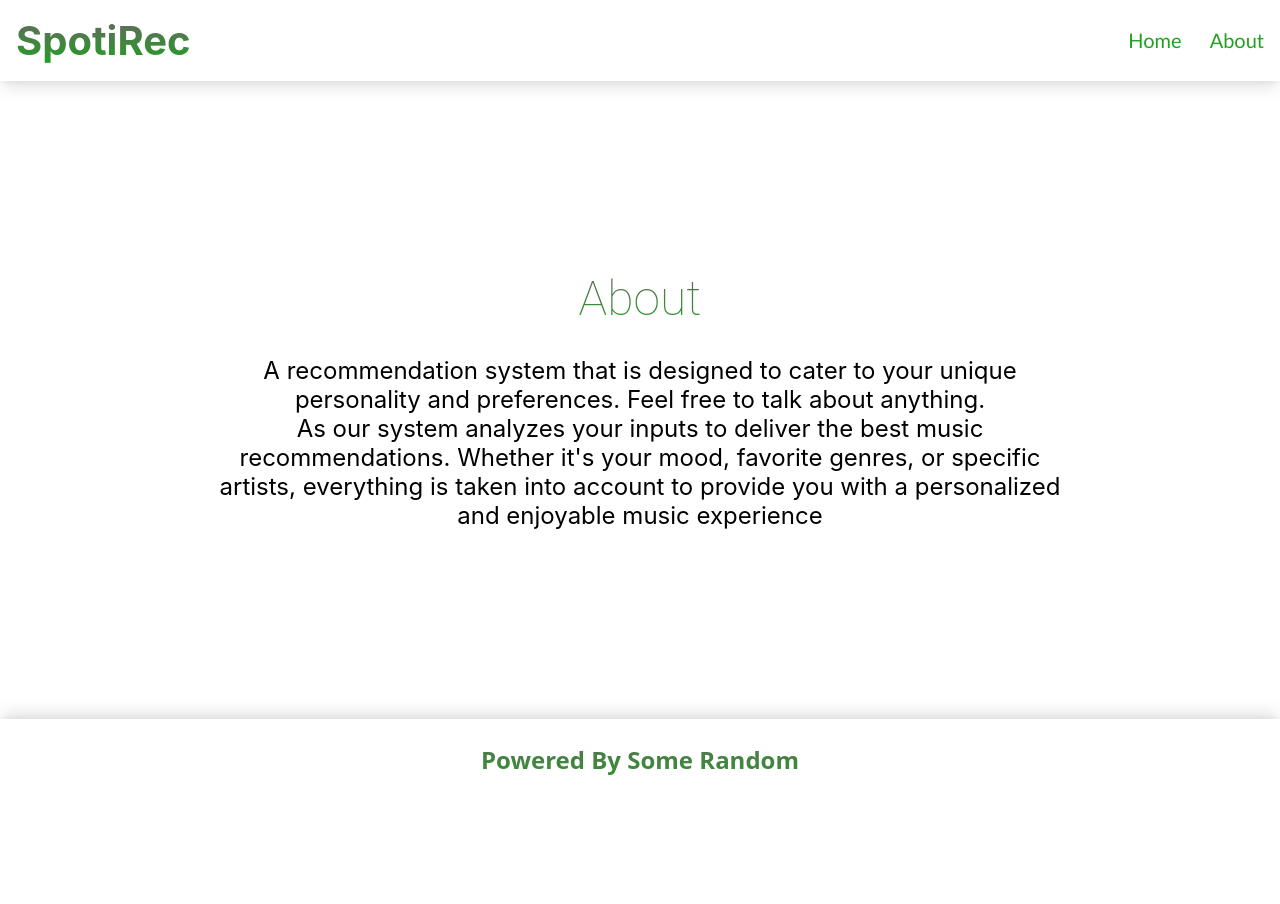
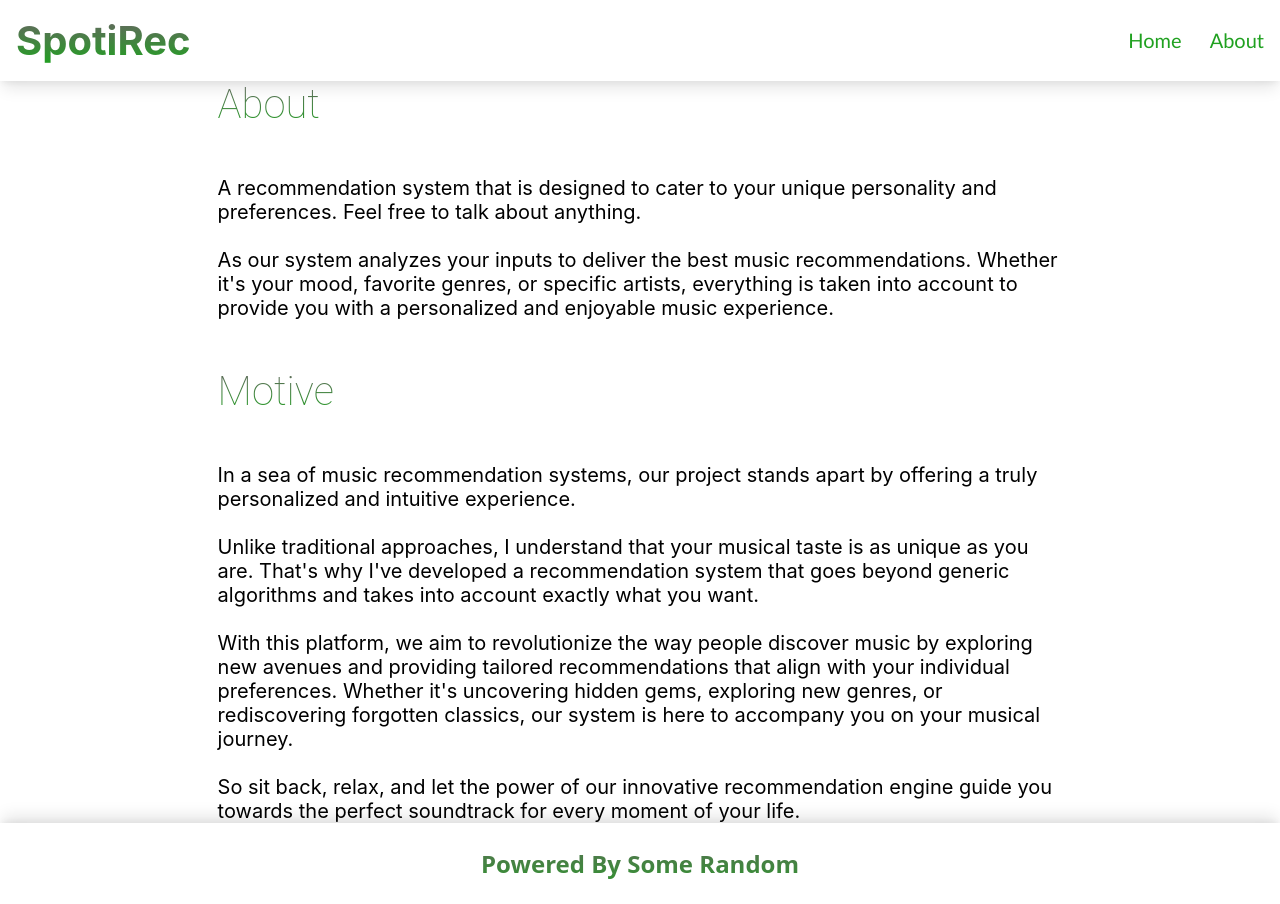
Before and after one commit to ferasdahrooge/SpotiRec, a React (Create React App) app in the folder frontend/: page /about in a window 1280 px wide. Before the commit the page ends 800 px from the top, so only its background shows below. Built offline with nearby package versions, Linux system fonts and the light colour scheme.

Commit message:
adjust about me content

```diff
--- a/frontend/src/Content/About/About.scss
+++ b/frontend/src/Content/About/About.scss
@@ -1,6 +1,6 @@
 .About {
   margin: 0 auto;
-  text-align: center;
+
   width: 66%;
-  font-size: 24px;
+  font-size: 20px;
 }
--- a/frontend/src/Content/About/About.tsx
+++ b/frontend/src/Content/About/About.tsx
@@ -4,17 +4,50 @@ import "./About.scss";
 const About: React.FC = () => {
   return (
     <div className='About'>
-      <h1> About </h1>
-      <br></br>
+      <div className='About__project'>
+        <h1>About</h1>
+        <br />
+        <br />
         <p>
           A recommendation system that is designed to cater to your unique
           personality and preferences. Feel free to talk about anything.
           <br />
+          <br />
           As our system analyzes your inputs to deliver the best music
           recommendations. Whether it's your mood, favorite genres, or specific
           artists, everything is taken into account to provide you with a
-        personalized and enjoyable music experience
+          personalized and enjoyable music experience.
         </p>
+        <br></br>
+        <br></br>
+      </div>
+      <div className='About__motive'>
+        <h1>Motive</h1>
+        <br />
+        <br />
+        <p>
+          In a sea of music recommendation systems, our project stands apart by
+          offering a truly personalized and intuitive experience.
+          <br />
+          <br />
+          Unlike traditional approaches, I understand that your musical taste is
+          as unique as you are. That's why I've developed a recommendation
+          system that goes beyond generic algorithms and takes into account
+          exactly what you want.
+          <br />
+          <br />
+          With this platform, we aim to revolutionize the way people discover
+          music by exploring new avenues and providing tailored recommendations
+          that align with your individual preferences. Whether it's uncovering
+          hidden gems, exploring new genres, or rediscovering forgotten
+          classics, our system is here to accompany you on your musical journey.
+          <br />
+          <br />
+          So sit back, relax, and let the power of our innovative recommendation
+          engine guide you towards the perfect soundtrack for every moment of
+          your life.
+        </p>
+      </div>
     </div>
   );
 };
```
Lines whose indentation alone changed are shown as unchanged.
